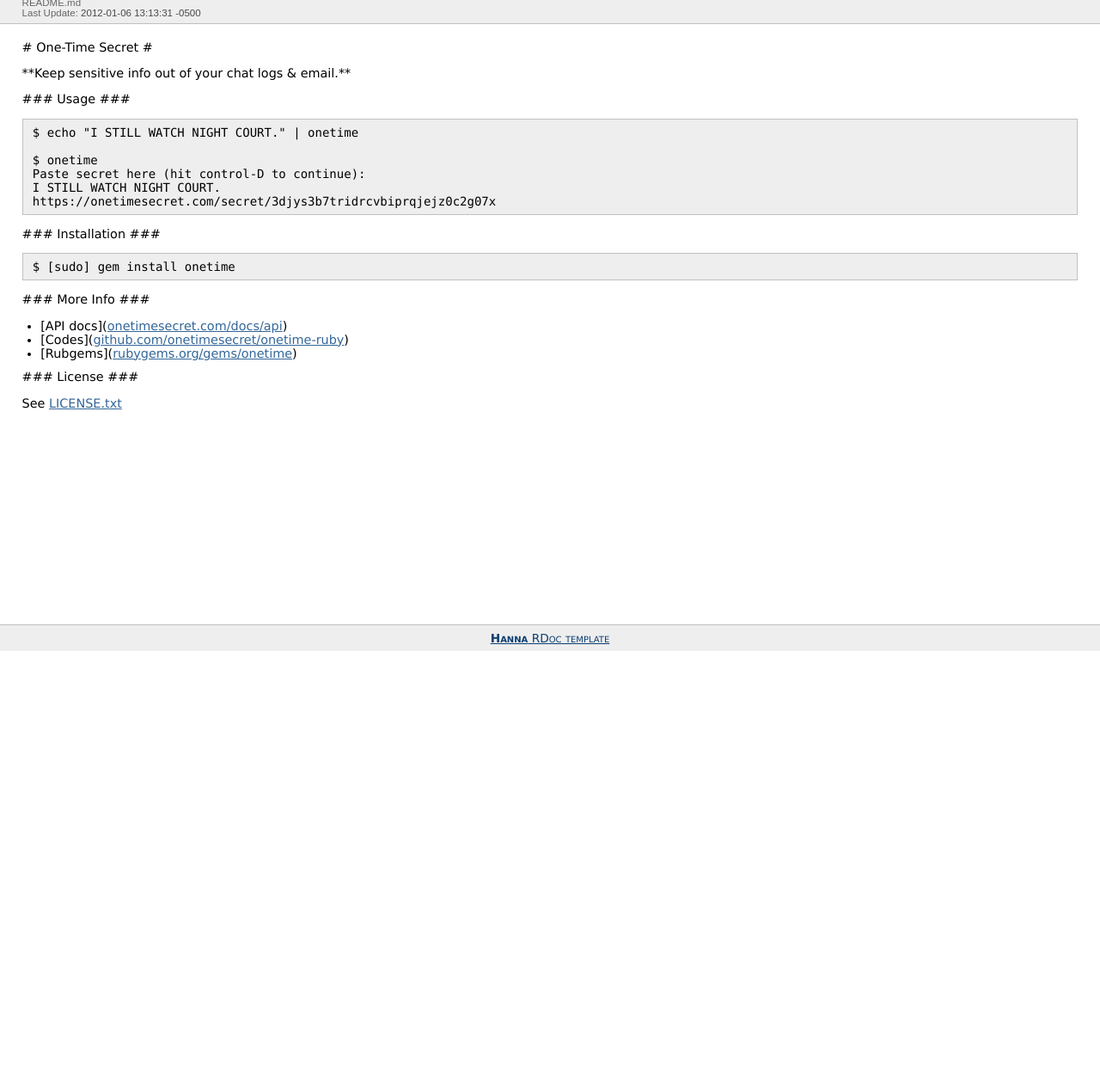
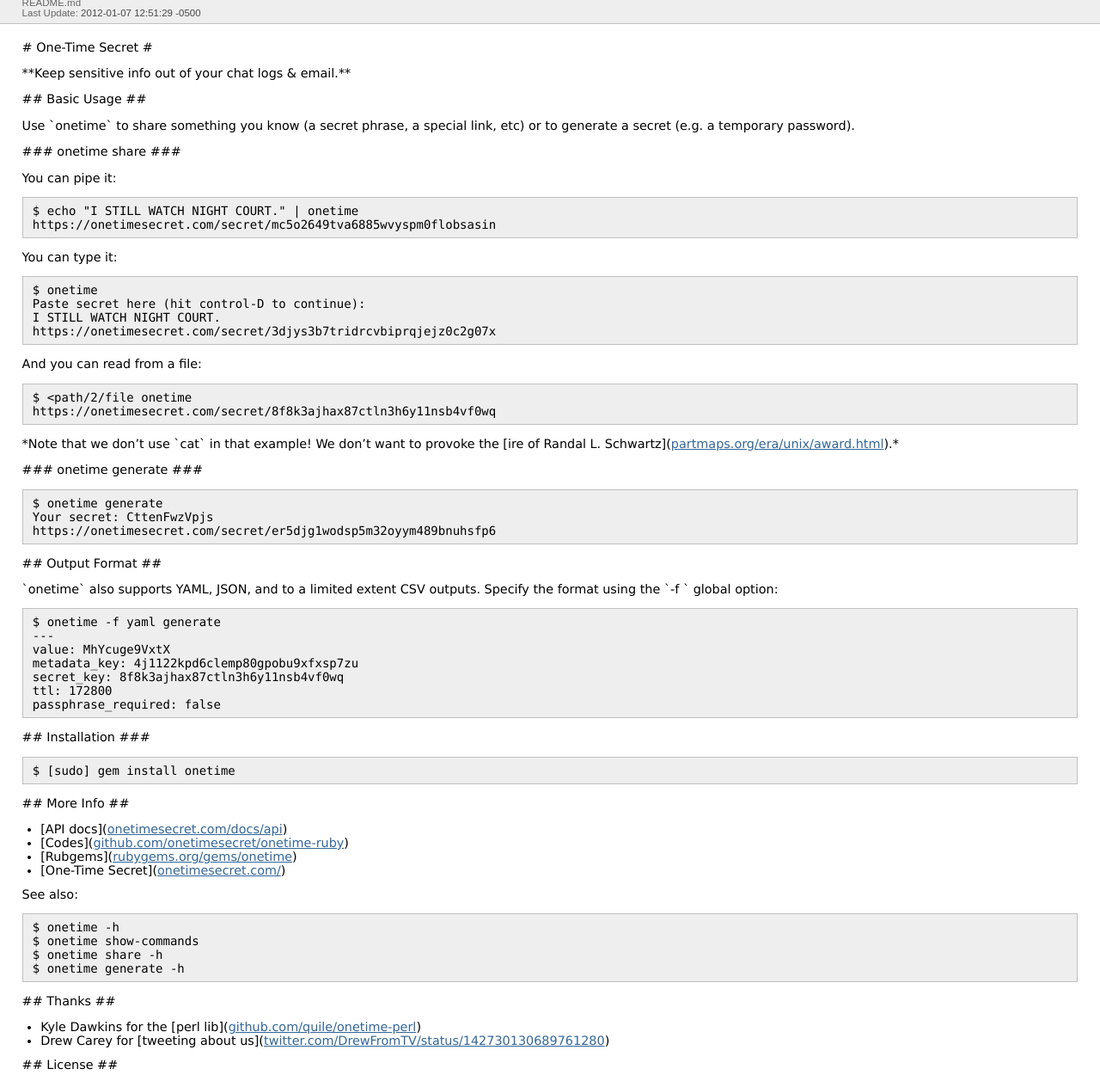
Before and after one commit to onetimesecret/onetime-ruby, a plain HTML site: page files/README_md.html in a window 1280 px wide. Shown: the part 43-1300 px from the top of the page at 86% size. Before the commit the page ends 800 px from the top, so only its background shows below. Drawn offline with Linux system fonts and the light colour scheme.

Commit message:
Updated docs

```diff
--- a/files/README_md.html
+++ b/files/README_md.html
@@ -1,7 +1,7 @@
 <!DOCTYPE html PUBLIC "-//W3C//DTD HTML 4.01//EN" "http://www.w3.org/TR/html4/strict.dtd">
 <html lang='en'>
   <head>
-    <title>File: README.md [onetime 0.3.1]</title>
+    <title>File: README.md [onetime 0.4.0]</title>
     <meta content='text/html; charset=UTF-8' http-equiv='Content-Type'>
     <link href='../rdoc-style.css' media='screen' rel='stylesheet' type='text/css'>
     <script type='text/javascript'>
@@ -31,7 +31,7 @@
         </div>
         <div class='last-update'>
           Last Update:
-          <span class='datetime'>2012-01-06 13:13:31 -0500</span>
+          <span class='datetime'>2012-01-07 12:51:29 -0500</span>
         </div>
       </div>
       <div id='content'>
@@ -44,15 +44,50 @@
             **Keep sensitive info out of your chat logs &amp; email.**
             </p>
             <p>
-            ### Usage ###
+            ## Basic Usage ##
             </p>
-            <pre>$ echo &quot;I STILL WATCH NIGHT COURT.&quot; | onetime&#x000A;&#x000A;$ onetime&#x000A;Paste secret here (hit control-D to continue):&#x000A;I STILL WATCH NIGHT COURT.&#x000A;https://onetimesecret.com/secret/3djys3b7tridrcvbiprqjejz0c2g07x</pre>
             <p>
-            ### Installation ###
+            Use `onetime` to share something you know (a secret phrase, a special link,
+            etc) or to generate a secret (e.g. a temporary password).
+            </p>
+            <p>
+            ### onetime share ###
+            </p>
+            <p>
+            You can pipe it:
+            </p>
+            <pre>$ echo &quot;I STILL WATCH NIGHT COURT.&quot; | onetime&#x000A;https://onetimesecret.com/secret/mc5o2649tva6885wvyspm0flobsasin</pre>
+            <p>
+            You can type it:
+            </p>
+            <pre>$ onetime&#x000A;Paste secret here (hit control-D to continue):&#x000A;I STILL WATCH NIGHT COURT.&#x000A;https://onetimesecret.com/secret/3djys3b7tridrcvbiprqjejz0c2g07x</pre>
+            <p>
+            And you can read from a file:
+            </p>
+            <pre>$ &lt;path/2/file onetime&#x000A;https://onetimesecret.com/secret/8f8k3ajhax87ctln3h6y11nsb4vf0wq</pre>
+            <p>
+            *Note that we don&#8217;t use `cat` in that example! We don&#8217;t want to
+            provoke the [ire of Randal L. Schwartz](<a
+            href="http://partmaps.org/era/unix/award.html">partmaps.org/era/unix/award.html</a>).*
+            </p>
+            <p>
+            ### onetime generate ###
+            </p>
+            <pre>$ onetime generate&#x000A;Your secret: CttenFwzVpjs&#x000A;https://onetimesecret.com/secret/er5djg1wodsp5m32oyym489bnuhsfp6</pre>
+            <p>
+            ## Output Format ##
+            </p>
+            <p>
+            `onetime` also supports YAML, JSON, and to a limited extent CSV outputs.
+            Specify the format using the `-f ` global option:
+            </p>
+            <pre>$ onetime -f yaml generate&#x000A;---&#x000A;value: MhYcuge9VxtX&#x000A;metadata_key: 4j1122kpd6clemp80gpobu9xfxsp7zu&#x000A;secret_key: 8f8k3ajhax87ctln3h6y11nsb4vf0wq&#x000A;ttl: 172800&#x000A;passphrase_required: false</pre>
+            <p>
+            ## Installation ###
             </p>
             <pre>$ [sudo] gem install onetime</pre>
             <p>
-            ### More Info ###
+            ## More Info ##
             </p>
             <ul>
             <li>[API docs](<a
@@ -67,9 +102,30 @@
             href="https://rubygems.org/gems/onetime">rubygems.org/gems/onetime</a>)
 
             </li>
+            <li>[One-Time Secret](<a
+            href="https://onetimesecret.com/">onetimesecret.com/</a>)
+
+            </li>
             </ul>
             <p>
-            ### License ###
+            See also:
+            </p>
+            <pre>$ onetime -h&#x000A;$ onetime show-commands&#x000A;$ onetime share -h&#x000A;$ onetime generate -h</pre>
+            <p>
+            ## Thanks ##
+            </p>
+            <ul>
+            <li>Kyle Dawkins for the [perl lib](<a
+            href="https://github.com/quile/onetime-perl">github.com/quile/onetime-perl</a>)
+
+            </li>
+            <li>Drew Carey for [tweeting about us](<a
+            href="https://twitter.com/DrewFromTV/status/142730130689761280">twitter.com/DrewFromTV/status/142730130689761280</a>)
+
+            </li>
+            </ul>
+            <p>
+            ## License ##
             </p>
             <p>
             See <a href="LICENSE_txt.html">LICENSE.txt</a>
```
Also changed, not shown: classes/Onetime.html (+1 -1 lines), classes/Onetime/API.html (+10 -5 lines), classes/Onetime/API/VERSION.html (+1 -1 lines), files/LICENSE_txt.html (+2 -2 lines), files/lib/onetime/api_rb.html (+2 -2 lines), fr_class_index.html (+1 -1 lines), fr_file_index.html (+1 -1 lines), fr_method_index.html (+1 -1 lines), index.html (+1 -1 lines), 1 other file.
